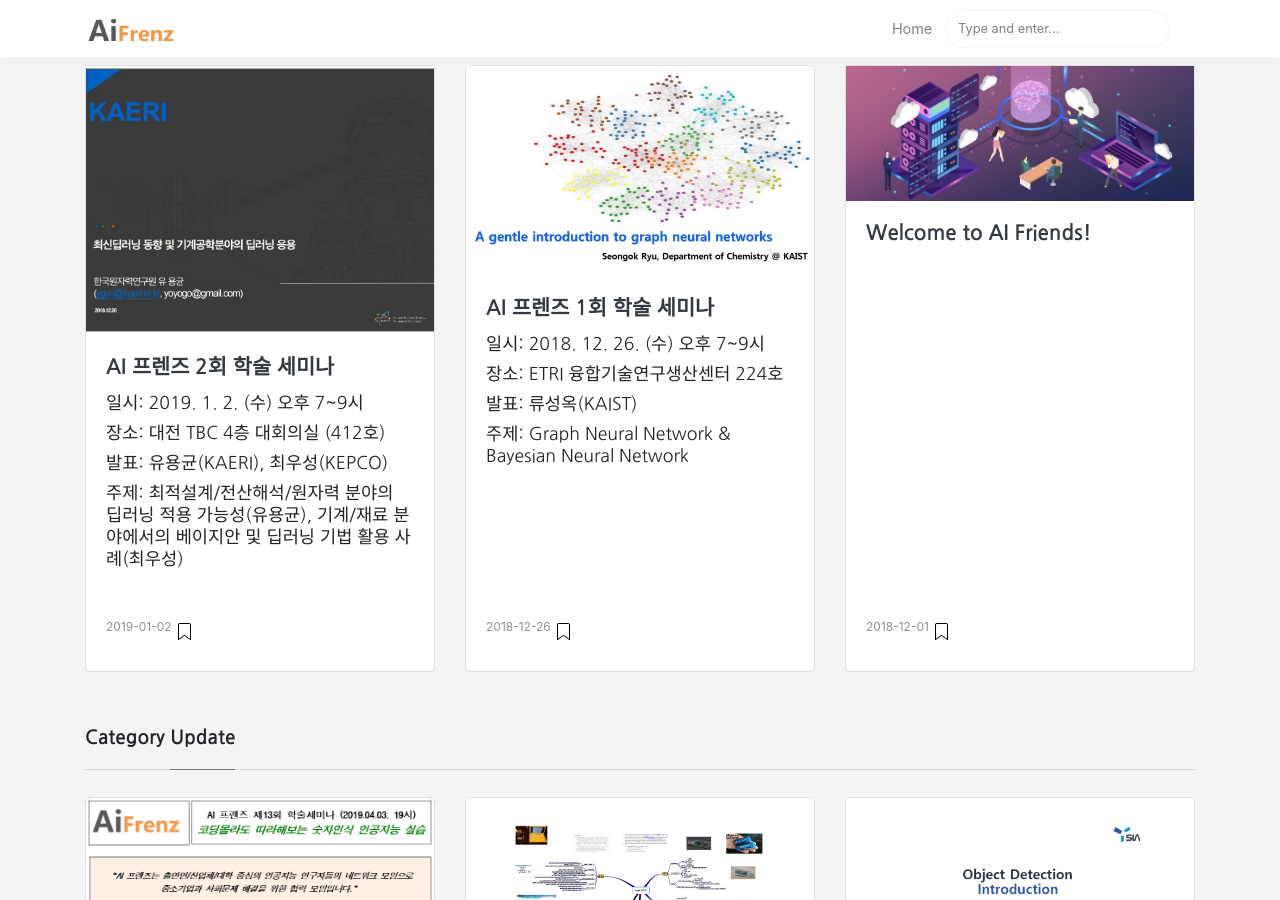
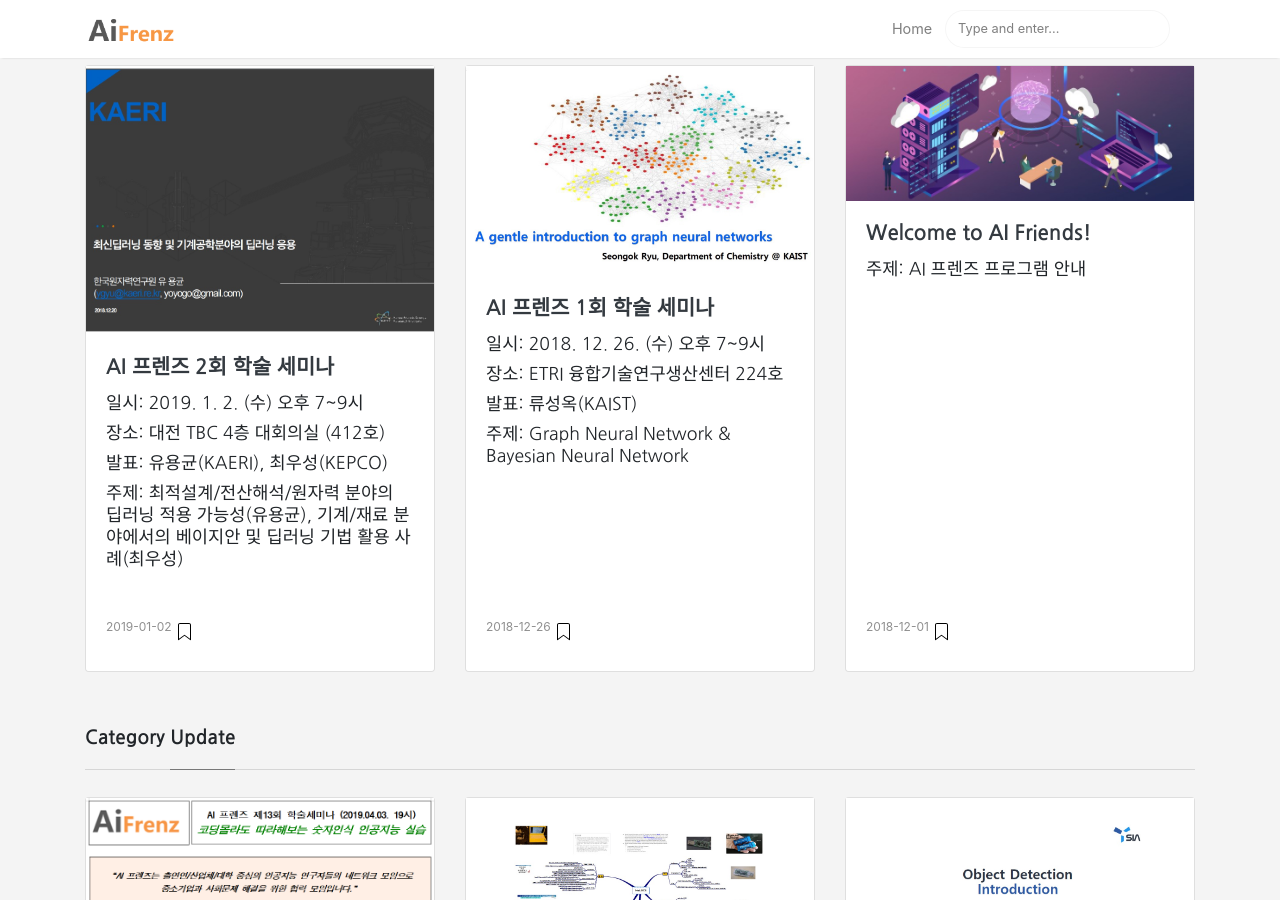
Before and after one commit to aifrenz/aifrenz.github.io, a Jekyll site: the page built from _pages/categories.md, in a window 1280 px wide and 900 px high, scrolled down 3763 px. Built offline with Jekyll 4.4.1, drawn with Linux system fonts in a browser that asks for light colours.

Commit message:
Update 2018-12-01-welcome-to-ai-friends.markdown

```diff
--- a/_posts/2018-12-01-welcome-to-ai-friends.markdown
+++ b/_posts/2018-12-01-welcome-to-ai-friends.markdown
@@ -2,6 +2,7 @@
 layout: post
 title:  "Welcome to AI Friends!"
 date:   2018-12-01 23:52:07
+what: AI 프렌즈 프로그램 안내
 categories: ai-friends update
 tags: ai-friends update
 featured: true
```
